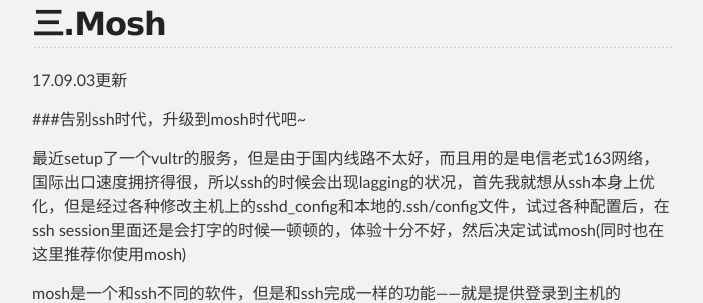
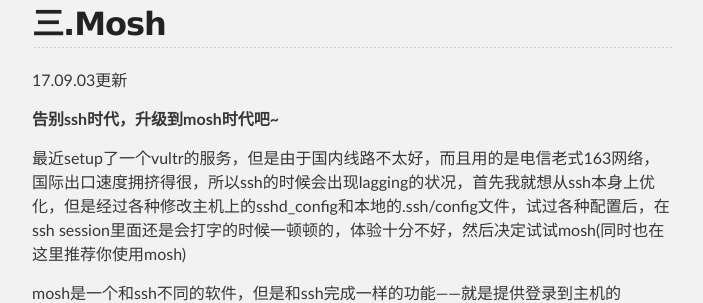
Before and after one commit to silbertmonaphia/silbertmonaphia.github.io, a Jekyll site: the page built from _posts/2017-02-17-ssh登录の周辺 && Mosh.md, in a window 1280 px wide and 900 px high, scrolled down 3415 px. Shown: the part 151-454 px from the top of the window, without its empty margins (288-991 px from the left). Built offline with Jekyll 4.4.1, drawn with Linux system fonts in a browser that asks for light colours.

```diff
--- a/_posts/2017-02-17-ssh登录の周辺 && Mosh.md
+++ b/_posts/2017-02-17-ssh登录の周辺 && Mosh.md
@@ -150,7 +150,7 @@ layout: post
 ----
 17.09.03更新
 
-###告别ssh时代，升级到mosh时代吧~
+**告别ssh时代，升级到mosh时代吧~**
 
 最近setup了一个vultr的服务，但是由于国内线路不太好，而且用的是电信老式163网络，国际出口速度拥挤得很，所以ssh的时候会出现lagging的状况，首先我就想从ssh本身上优化，但是经过各种修改主机上的sshd_config和本地的.ssh/config文件，试过各种配置后，在ssh session里面还是会打字的时候一顿顿的，体验十分不好，然后决定试试mosh(同时也在这里推荐你使用mosh)
 
```
